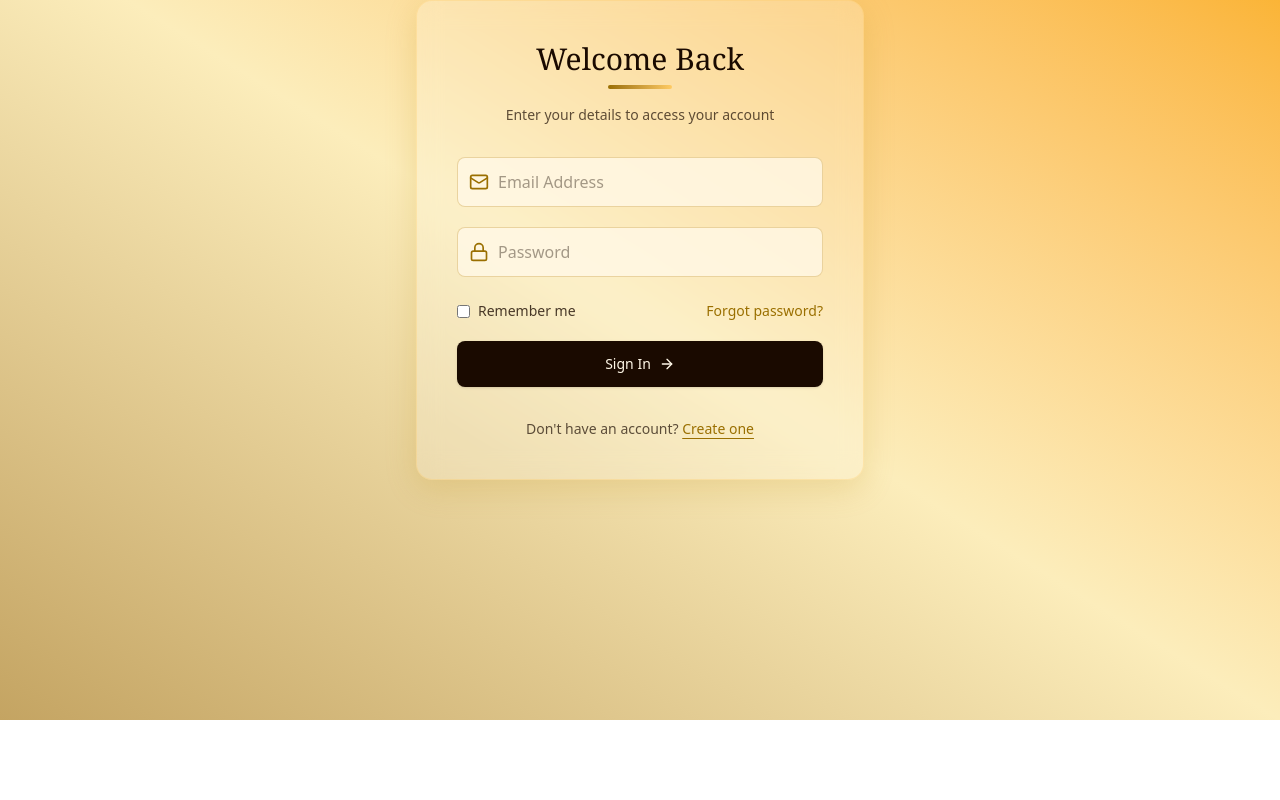
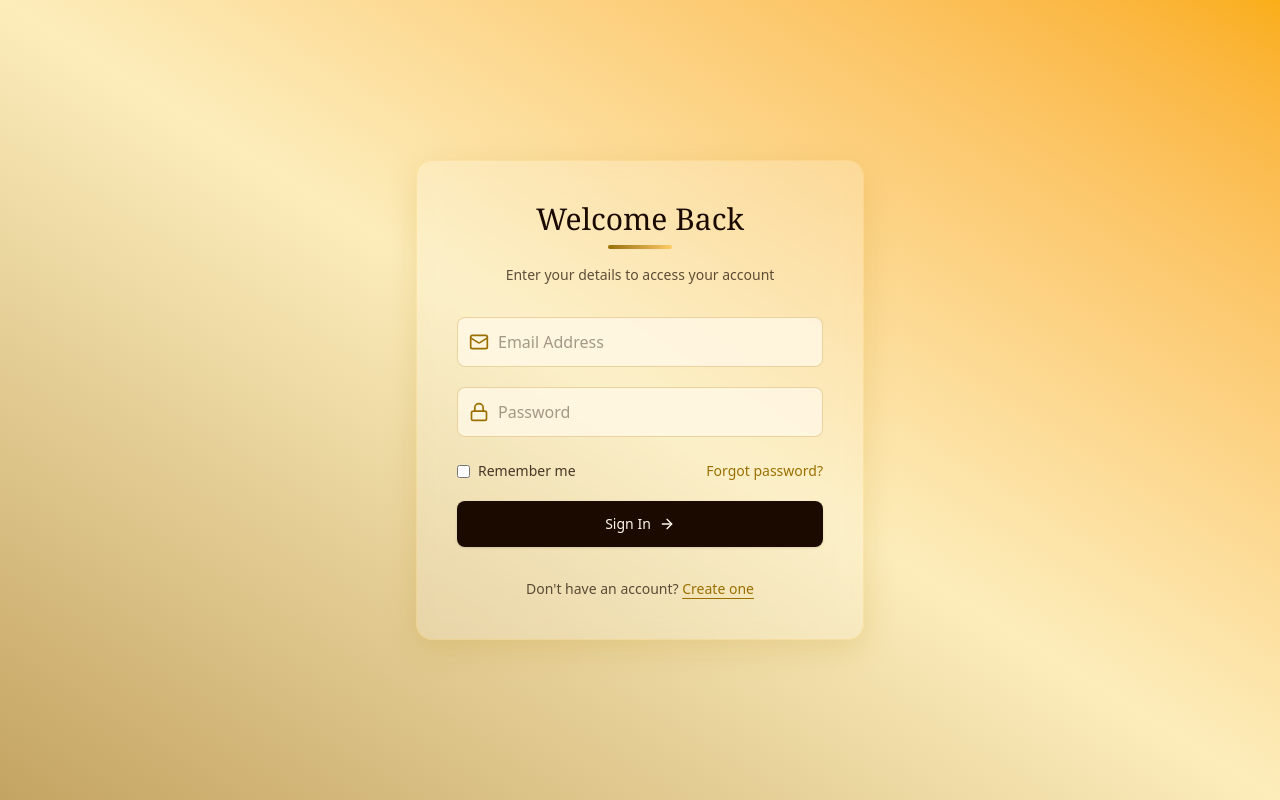
Before and after one commit to bijayjha2025/ECommerce, a React (Vite) app in the folder Frontend/: page /login in a window 1280 px wide. Built offline with nearby package versions, Linux system fonts and the light colour scheme.

Commit message:
Login page fixed

```diff
--- a/Frontend/src/Pages/Login.jsx
+++ b/Frontend/src/Pages/Login.jsx
@@ -49,7 +49,7 @@
   };
 
   return (
-   <div className="min-h-[80vh] flex items-center justify-center -mt-10 sm:-mt-20 px-4">
+   <div className="min-h-screen flex items-center justify-center px-4 py-8 sm:py-12">
     <motion.div className="w-full max-w-md p-8 sm:p-10 rounded-2xl bg-white/20 backdrop-blur-md border border-[var(--gold-light)]/30 shadow-[0_8px_32px_0_rgba(184,134,11,0.2)]" initial={{ opacity: 0, scale: 0.95, y: 20 }}
         animate={{ opacity: 1, scale: 1, y: 0 }}
         transition={{ duration: 0.5, type: 'spring', stiffness: 100 }}>
```
